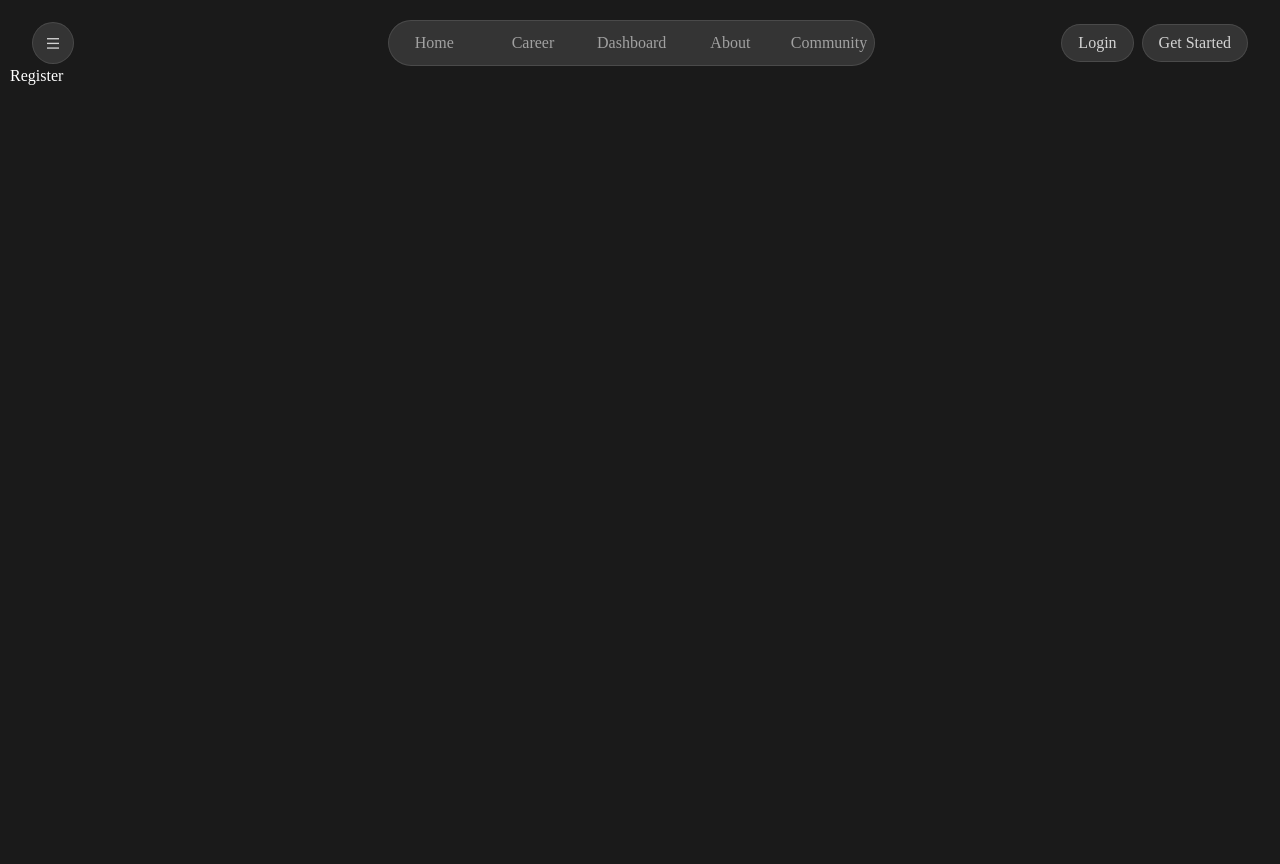
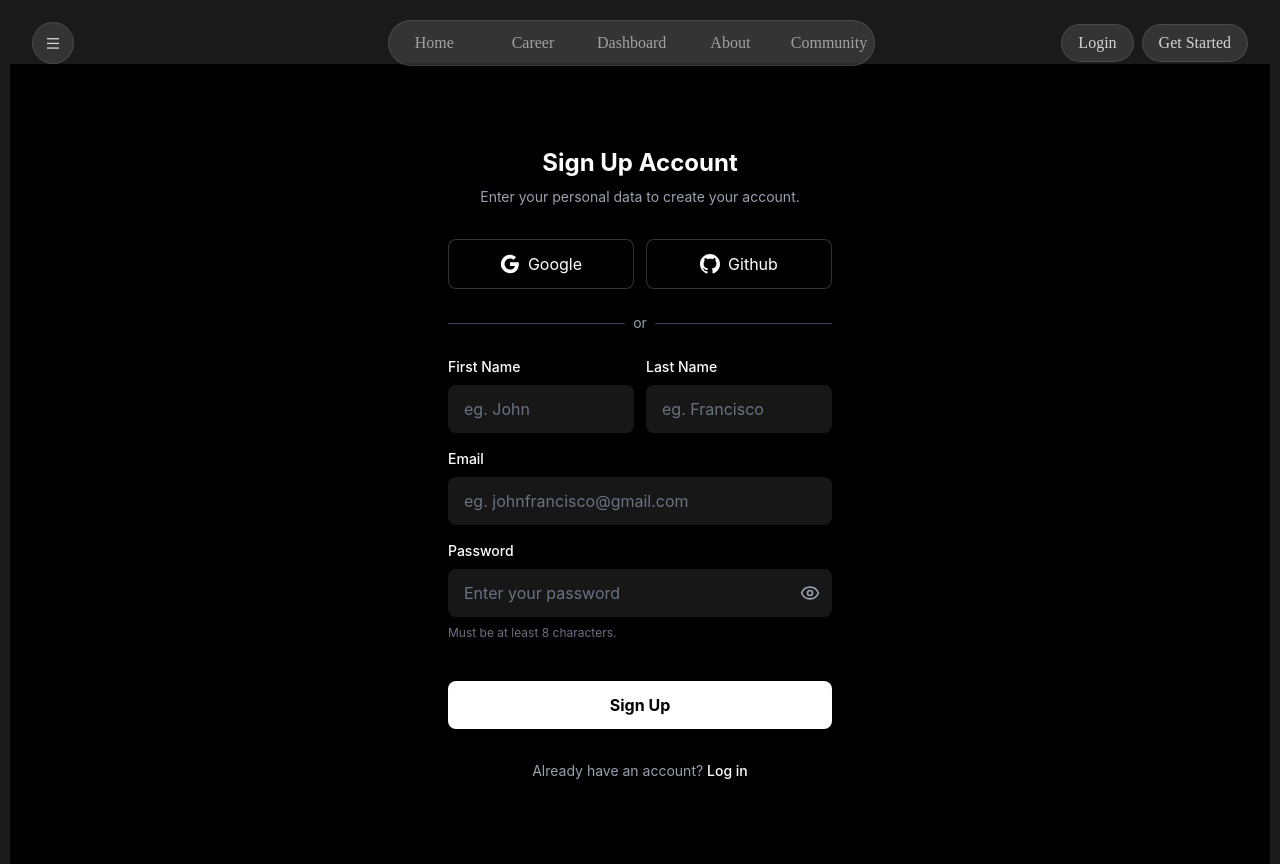
Before and after one commit to SOUMYA-M-dot/CareerX-supreme-hackathon, a React (Vite) app in the folder Frontend/: page /register in a window 1280 px wide. Before the commit the page ends 800 px from the top, so only its background shows below. Built offline with nearby package versions, Linux system fonts and the light colour scheme; no server answers.

Commit message:
Update Register.jsx
This update introduces a new SignUpForm component that handles user registration, including form state management and notifications. It replaces the previous Register component and adds functionality for Google and GitHub sign-in buttons.

```diff
--- a/Frontend/src/pages/Register.jsx
+++ b/Frontend/src/pages/Register.jsx
@@ -1,7 +1,223 @@
-const Register = () => {
+import React, { useState } from 'react';
+import { Eye, EyeOff, X } from 'lucide-react';
+
+// Utility component for displaying temporary messages (replaces alert())
+const Notification = ({ message, type, onClose }) => {
+  if (!message) return null;
+
+  const baseClasses = "fixed top-4 right-4 p-4 rounded-lg shadow-xl flex items-center transition-all duration-300 transform";
+  const typeClasses = {
+    success: "bg-green-600 text-white",
+    info: "bg-blue-600 text-white",
+    error: "bg-red-600 text-white",
+  }[type] || "bg-gray-600 text-white";
+
   return (
-    <div>Register</div>
-  )
+    <div className={`${baseClasses} ${typeClasses} translate-y-0 opacity-100 z-50`}>
+      <p className="mr-4 text-sm font-medium">{message}</p>
+      <button onClick={onClose} className="p-1 rounded-full hover:bg-black/10">
+        <X size={16} />
+      </button>
+    </div>
+  );
+};
+
+export default function SignUpForm() {
+  const [formData, setFormData] = useState({
+    firstName: '',
+    lastName: '',
+    email: '',
+    password: ''
+  });
+  const [showPassword, setShowPassword] = useState(false);
+  const [notification, setNotification] = useState({ message: '', type: '' });
+
+  const showNotification = (message, type = 'info') => {
+    setNotification({ message, type });
+    // Hide notification after 3 seconds
+    setTimeout(() => setNotification({ message: '', type: '' }), 3000);
+  };
+
+  const handleChange = (e) => {
+    setFormData({
+      ...formData,
+      [e.target.name]: e.target.value
+    });
+  };
+
+  const handleSubmit = (e) => {
+    e.preventDefault();
+    console.log('Form submitted:', formData);
+    // Replaced alert with custom notification
+    showNotification(`Account created for ${formData.email}`, 'success');
+  };
+
+  const handleGoogleSignIn = () => {
+    showNotification('Google sign in functionality is not implemented.', 'info');
+  };
+
+  const handleGithubSignIn = () => {
+    showNotification('Github sign in functionality is not implemented.', 'info');
+  };
+
+  // Input common styling
+  const inputStyle = "w-full bg-neutral-900 text-white rounded-lg px-4 py-3 placeholder-gray-500 focus:ring-1 focus:ring-white focus:outline-none border-none shadow-md transition-all";
+
+  // Button common styling
+  const socialButtonStyle = "flex items-center justify-center gap-2 py-3 px-4 rounded-lg transition-colors border border-white/20 hover:border-white text-white bg-black/50 hover:bg-white/5 shadow-lg";
+
+  return (
+    <div className="min-h-screen bg-black flex flex-col items-center justify-center p-4 font-['Inter']">
+      <Notification
+        message={notification.message}
+        type={notification.type}
+        onClose={() => setNotification({ message: '', type: '' })}
+      />
+      <div className="w-full max-w-sm">
+        <div className="text-center mb-8">
+          <h1 className="text-2xl font-bold text-white mb-2">Sign Up Account</h1>
+          <p className="text-gray-400 text-sm">Enter your personal data to create your account.</p>
+        </div>
+
+        <div className="space-y-4">
+          {/* Social Sign In Buttons */}
+          <div className="grid grid-cols-2 gap-3 mb-6">
+            <button
+              onClick={handleGoogleSignIn}
+              className={socialButtonStyle}
+            >
+              <svg className="w-5 h-5" viewBox="0 0 24 24" aria-hidden="true" role="img">
+                {/* Google Icon SVG (simplified for better styling consistency) */}
+                <path
+                  fill="currentColor"
+                  d="M22.56 12.25c0-.78-.07-1.53-.2-2.25H12v4.26h5.92c-.26 1.37-1.04 2.53-2.21 3.31v2.77h3.57c2.08-1.92 3.28-4.74 3.28-8.09z"
+                />
+                <path
+                  fill="currentColor"
+                  d="M12 23c2.97 0 5.46-.98 7.28-2.66l-3.57-2.77c-.98.66-2.23 1.06-3.71 1.06-2.86 0-5.29-1.93-6.16-4.53H2.18v2.84C3.99 20.53 7.7 23 12 23z"
+                />
+                <path
+                  fill="currentColor"
+                  d="M5.84 14.09c-.22-.66-.35-1.36-.35-2.09s.13-1.43.35-2.09V7.07H2.18C1.43 8.55 1 10.22 1 12s.43 3.45 1.18 4.93l2.85-2.22.81-.62z"
+                />
+                <path
+                  fill="currentColor"
+                  d="M12 5.38c1.62 0 3.06.56 4.21 1.64l3.15-3.15C17.45 2.09 14.97 1 12 1 7.7 1 3.99 3.47 2.18 7.07l3.66 2.84c.87-2.6 3.3-4.53 6.16-4.53z"
+                />
+              </svg>
+              Google
+            </button>
+
+            <button
+              onClick={handleGithubSignIn}
+              className={socialButtonStyle}
+            >
+              <svg className="w-5 h-5" fill="currentColor" viewBox="0 0 24 24" aria-hidden="true" role="img">
+                {/* Github Icon SVG */}
+                <path d="M12 0c-6.626 0-12 5.373-12 12 0 5.302 3.438 9.8 8.207 11.387.599.111.793-.261.793-.577v-2.234c-3.338.726-4.033-1.416-4.033-1.416-.546-1.387-1.333-1.756-1.333-1.756-1.089-.745.083-.729.083-.729 1.205.084 1.839 1.237 1.839 1.237 1.07 1.834 2.807 1.304 3.492.997.107-.775.418-1.305.762-1.604-2.665-.305-5.467-1.334-5.467-5.931 0-1.311.469-2.381 1.236-3.221-.124-.303-.535-1.524.117-3.176 0 0 1.008-.322 3.301 1.23.957-.266 1.983-.399 3.003-.404 1.02.005 2.047.138 3.006.404 2.291-1.552 3.297-1.23 3.297-1.23.653 1.653.242 2.874.118 3.176.77.84 1.235 1.911 1.235 3.221 0 4.609-2.807 5.624-5.479 5.921.43.372.823 1.102.823 2.222v3.293c0 .319.192.694.801.576 4.765-1.589 8.199-6.086 8.199-11.386 0-6.627-5.373-12-12-12z" />
+              </svg>
+              Github
+            </button>
+          </div>
+
+          {/* OR Divider */}
+          <div className="relative my-6">
+            <div className="absolute inset-0 flex items-center">
+              <div className="w-full border-t border-gray-700"></div>
+            </div>
+            <div className="relative flex justify-center text-sm">
+              <span className="px-2 bg-black text-gray-400">or</span>
+            </div>
+          </div>
+
+          {/* Name Inputs */}
+          <div className="grid grid-cols-2 gap-3">
+            <div>
+              <label className="block text-white text-sm font-medium mb-2">
+                First Name
+              </label>
+              <input
+                type="text"
+                name="firstName"
+                placeholder="eg. John"
+                value={formData.firstName}
+                onChange={handleChange}
+                className={inputStyle}
+              />
+            </div>
+
+            <div>
+              <label className="block text-white text-sm font-medium mb-2">
+                Last Name
+              </label>
+              <input
+                type="text"
+                name="lastName"
+                placeholder="eg. Francisco"
+                value={formData.lastName}
+                onChange={handleChange}
+                className={inputStyle}
+              />
+            </div>
+          </div>
+
+          {/* Email Input */}
+          <div>
+            <label className="block text-white text-sm font-medium mb-2">
+              Email
+            </label>
+            <input
+              type="email"
+              name="email"
+              placeholder="eg. johnfrancisco@gmail.com"
+              value={formData.email}
+              onChange={handleChange}
+              className={inputStyle}
+            />
+          </div>
+
+          {/* Password Input */}
+          <div>
+            <label className="block text-white text-sm font-medium mb-2">
+              Password
+            </label>
+            <div className="relative">
+              <input
+                type={showPassword ? "text" : "password"}
+                name="password"
+                placeholder="Enter your password"
+                value={formData.password}
+                onChange={handleChange}
+                className={`${inputStyle} pr-12`}
+              />
+              <button
+                type="button" // Use type="button" to prevent form submission
+                onClick={() => setShowPassword(!showPassword)}
+                className="absolute right-3 top-1/2 transform -translate-y-1/2 text-gray-400 hover:text-white transition-colors"
+              >
+                {showPassword ? <EyeOff size={20} /> : <Eye size={20} />}
+              </button>
+            </div>
+            <p className="text-gray-500 text-xs mt-2">Must be at least 8 characters.</p>
+          </div>
+
+          {/* Sign Up Button */}
+          <button
+            onClick={handleSubmit}
+            className="w-full bg-white hover:bg-gray-100 text-black font-bold py-3 px-4 rounded-lg shadow-xl transition-colors mt-6"
+          >
+            Sign Up
+          </button>
+
+          {/* Footer Link */}
+          <p className="text-center text-gray-400 text-sm pt-4">
+            Already have an account?{' '}
+            <span className="text-white hover:underline font-medium cursor-pointer">
+              Log in
+            </span>
+          </p>
+        </div>
+      </div>
+    </div>
+  );
 }
-
-export default Register
```
